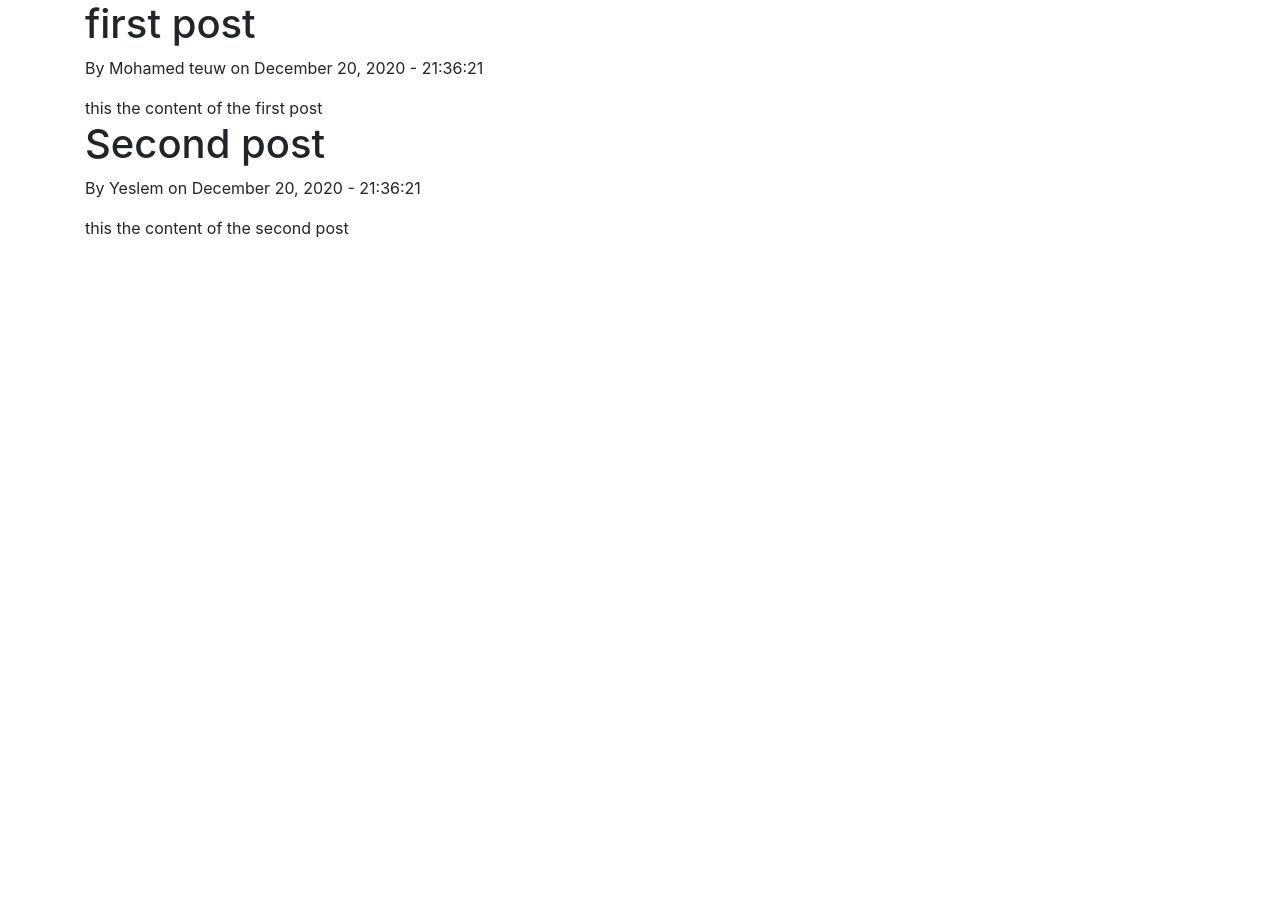
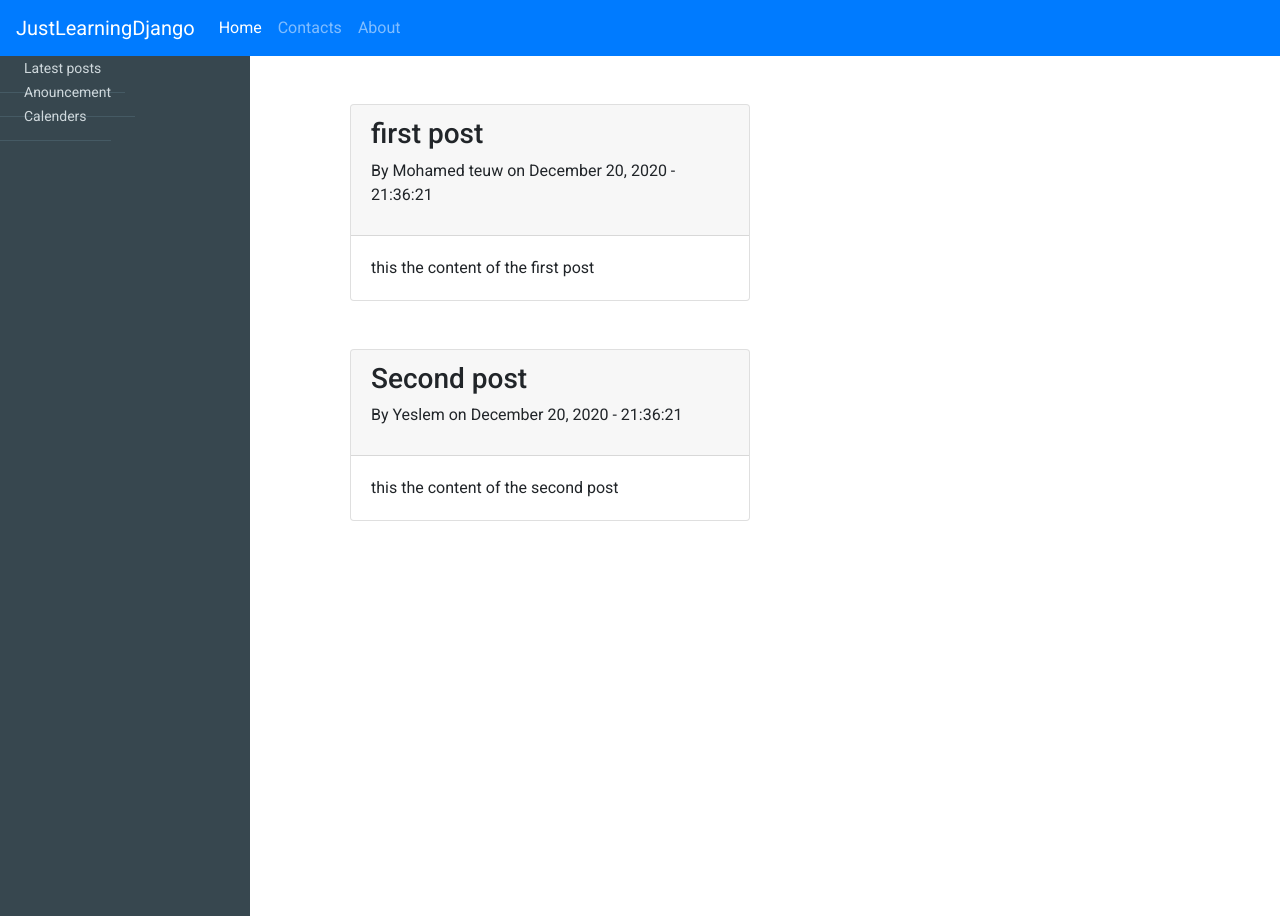
Before and after one commit to Medteuw/Just4learningDjango3, a Django app: page /blog/ in a window 1280 px wide. Run offline with Django 3.2, Linux system fonts and the light colour scheme; some libraries are stand-ins or nearby versions.

Commit message:
adding the navbar and the sidebar

```diff
--- /dev/null
+++ b/blog/static/blog/css/main.css
@@ -0,0 +1,78 @@
+@import url('https://fonts.googleapis.com/css?family=Roboto:300,400,400i,500');
+
+body {
+  overflow-x: hidden;
+  font-family: 'Roboto', sans-serif;
+  font-size: 16px;
+}
+
+/* Toggle Styles */
+
+#viewport {
+  padding-left: 250px;
+  -webkit-transition: all 0.5s ease;
+  -moz-transition: all 0.5s ease;
+  -o-transition: all 0.5s ease;
+  transition: all 0.5s ease;
+}
+
+#content {
+  width: 100%;
+  position: relative;
+  margin-right: 0;
+}
+
+/* Sidebar Styles */
+
+#sidebar {
+  z-index: 1000;
+  position: fixed;
+  left: 250px;
+  width: 250px;
+  height: 100%;
+  margin-left: -250px;
+  overflow-y: auto;
+  background: #37474F;
+  -webkit-transition: all 0.5s ease;
+  -moz-transition: all 0.5s ease;
+  -o-transition: all 0.5s ease;
+  transition: all 0.5s ease;
+}
+
+#sidebar header {
+  background-color: #263238;
+  font-size: 20px;
+  line-height: 52px;
+  text-align: center;
+}
+
+#sidebar header a {
+  color: #fff;
+  text-decoration: none;
+
+}
+
+#sidebar header a:hover {
+  color: #fff;
+}
+
+
+
+#sidebar .nav a{
+
+  background: none;
+  border-bottom: 1px solid #455A64;
+  color: #CFD8DC;
+  font-size: 14px;
+  padding: 16px 24px;
+}
+
+#sidebar .nav a:hover{
+  background: none;
+  color: #ECEFF1;
+
+}
+.nav{
+
+  display: inline;
+}
--- a/blog/templates/blog/base.html
+++ b/blog/templates/blog/base.html
@@ -5,6 +5,7 @@
     <meta name="viewport" content="width=device-width, initial-scale=1.0">
     {% load static %}
     <link rel="stylesheet" type="text/css" href="{% static 'blog/css/bootstrap.min.css' %}">
+    <link rel="stylesheet" type="text/css" href="{% static 'blog/css/main.css' %}">
     {% if title  %}
         <title>Blog page - {{ title }}</title>
     {% else %}
@@ -12,8 +13,55 @@
     {% endif %}
 </head>
 <body>
+  <nav class="navbar navbar-expand-lg navbar-dark bg-primary">
+    <a class="navbar-brand" href="#">JustLearningDjango</a>
+    <button class="navbar-toggler" type="button" data-toggle="collapse" data-target="#navbarNavAltMarkup" aria-controls="navbarNavAltMarkup" aria-expanded="false" aria-label="Toggle navigation">
+      <span class="navbar-toggler-icon"></span>
+    </button>
+    <div class="collapse navbar-collapse" id="navbarNavAltMarkup">
+      <div class="navbar-nav">
+        <a class="nav-item nav-link active" href="#">Home <span class="sr-only">(current)</span></a>
+        <a class="nav-item nav-link" href="#">Contacts</a>
+        <a class="nav-item nav-link" href="#">About</a>
+
+      </div>
+    </div>
+  </nav>
     <div class="container">
-        {% block content%}{% endblock %}
-    </div>
+
+
+        <div id="viewport">
+          <!-- Sidebar -->
+          <div id="sidebar">
+
+            <ul class="nav">
+              <li>
+                <a href="#">
+                Latest posts
+                </a>
+              </li>
+
+              <li>
+                <a href="#">
+                   Anouncement
+                </a>
+              </li>
+              <li>
+                <a href="#">
+                  <i class="zmdi zmdi-comment-more"></i> Calenders
+                </a>
+              </li>
+            </ul>
+          </div>
+          <!-- Content -->
+          <div id="content">
+
+            <div class="container-fluid">
+              {% block content%}{% endblock %}
+
+            </div>
+          </div>
+        </div>
+</div>
 </body>
 </html>
--- a/blog/templates/blog/home.html
+++ b/blog/templates/blog/home.html
@@ -1,11 +1,26 @@
 {% extends 'blog/base.html'%}
 
 {% block content %}
+{% for p in posts %}
+<div class="row">
+    <div class="col-md-6">
+        <div class="card mt-5">
+            <div class="card-header">
+                <h3>{{ p.title }}</h3>
+                <p>By {{ p.author }} on {{ p.date }}</p>
+            </div>
+            <div class="card-body">
+                {{ p.content }}
+            </div>
 
-    {% for p in posts %}
-        <h1>{{ p.title }}</h1>
-        <p>By {{ p.author }} on {{ p.date }}</p>
-        {{ p.content }}
+        </div>
+
+    </div>
+</div>
+
+
+
+
     {% endfor %}
 
 {% endblock %}
```
Also changed, not shown: db.sqlite3.
